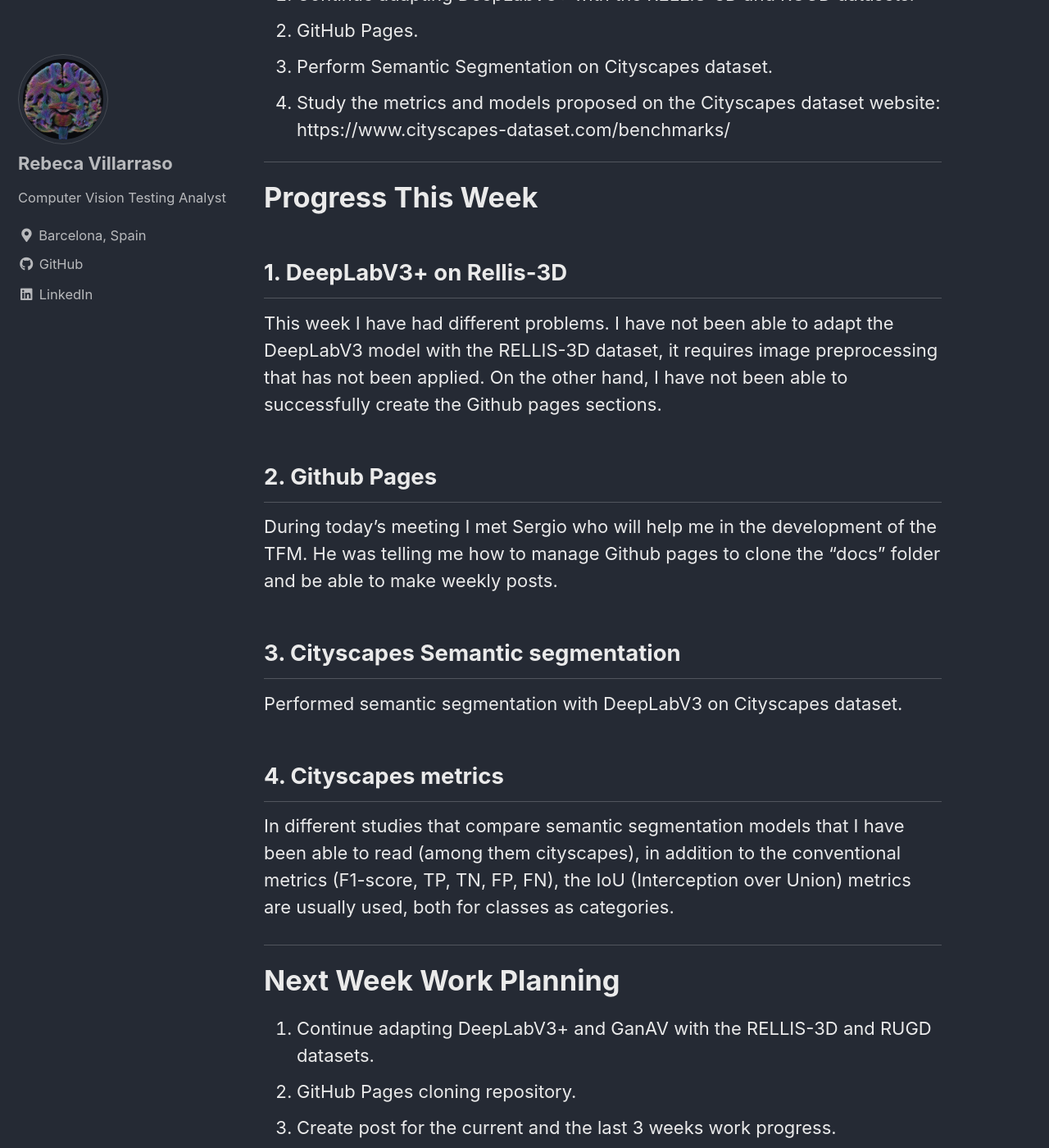
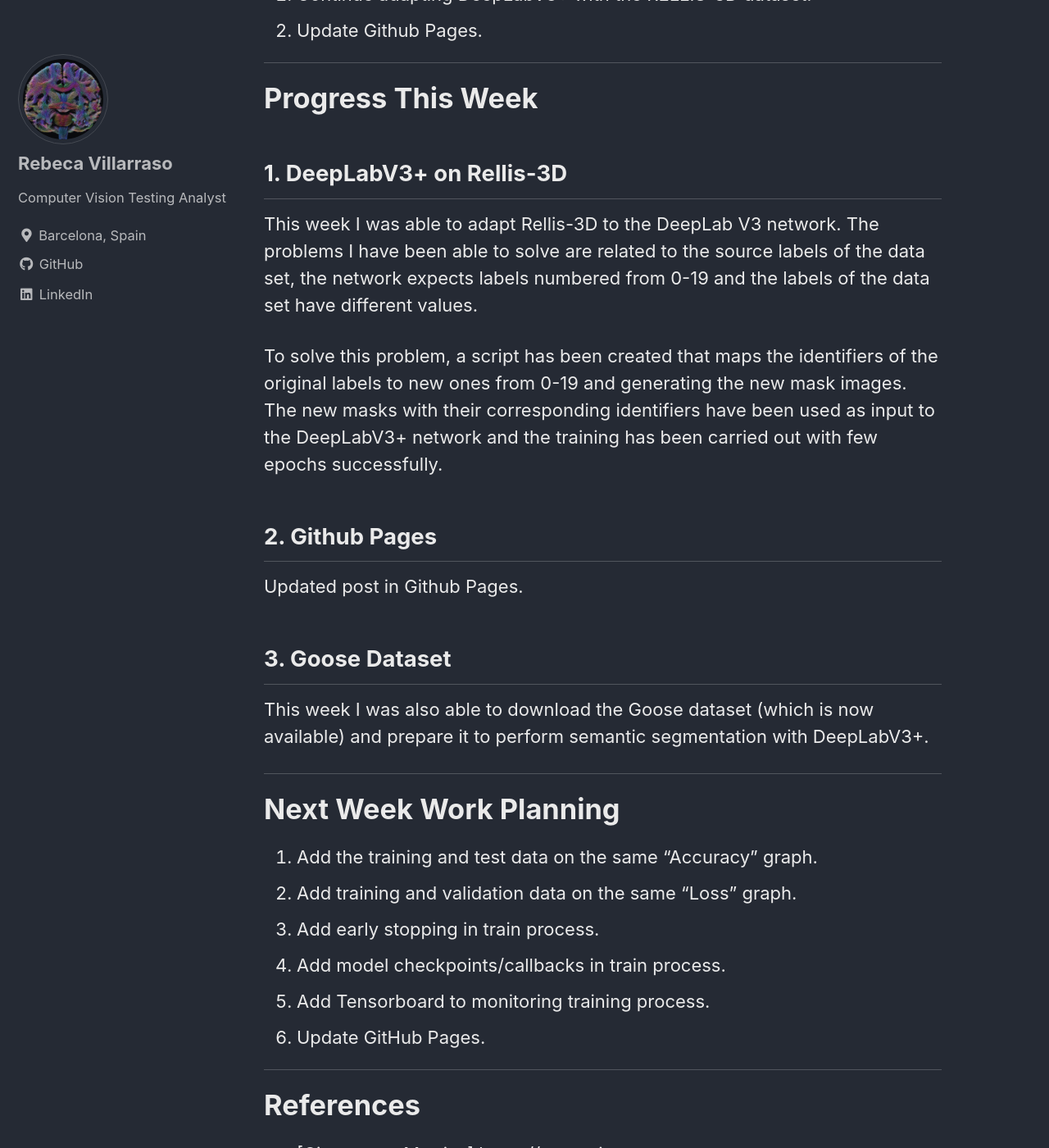
Before and after one commit to RoboticsLabURJC/2024-tfm-rebeca-villaraso, a Jekyll site: the page built from docs/_posts/2024-04-19-Week-4-5.md, in a window 1280 px wide and 1400 px high, scrolled down 321 px. Shown: the whole window at 82% size. Built offline with Jekyll 4.4.1, drawn with Linux system fonts in a browser that asks for light colours; cached includes are drawn as plain includes; some of the changed text lies outside the part shown.

Commit message:
Update 2024-04-19-Week-4-5.md

```diff
--- a/docs/_posts/2024-04-19-Week-4-5.md
+++ b/docs/_posts/2024-04-19-Week-4-5.md
@@ -1,21 +1,18 @@
 ---
-title: "Week 2 - Semantic segmentation and Github Pages"
+title: "Week 4-5 - Semantic segmentation and Github Pages III"
 image: ../assets/images/logo.png
 categories:
   - Weekly Log
 tags:
   - Semantic segmentation
   - Github pages
-  - Cityscapes metrics
 
 ---
 
 # Objectives
 
-1. Continue adapting DeepLabV3+ with the RELLIS-3D and RUGD datasets.
-2. GitHub Pages.
-3. Perform Semantic Segmentation on Cityscapes dataset.
-4. Study the metrics and models proposed on the Cityscapes dataset website: https://www.cityscapes-dataset.com/benchmarks/
+1. Continue adapting DeepLabV3+ with the RELLIS-3D dataset.
+2. Update Github Pages.
 
 ---
 
@@ -23,27 +20,28 @@ tags:
 
 ## 1. DeepLabV3+ on Rellis-3D
 
-This week I have had different problems. I have not been able to adapt the DeepLabV3 model with the RELLIS-3D dataset, it requires image preprocessing that has not been applied. On the other hand, I have not been able to successfully create the Github pages sections.
+This week I was able to adapt Rellis-3D to the DeepLab V3 network. The problems I have been able to solve are related to the source labels of the data set, the network expects labels numbered from 0-19 and the labels of the data set have different values.
+
+To solve this problem, a script has been created that maps the identifiers of the original labels to new ones from 0-19 and generating the new mask images. The new masks with their corresponding identifiers have been used as input to the DeepLabV3+ network and the training has been carried out with few epochs successfully.
 
 ## 2. Github Pages
 
-During today's meeting I met Sergio who will help me in the development of the TFM. He was telling me how to manage Github pages to clone the "docs" folder and be able to make weekly posts.
+Updated post in Github Pages.
 
-## 3. Cityscapes Semantic segmentation
+## 3. Goose Dataset
 
-Performed semantic segmentation with DeepLabV3 on Cityscapes dataset.
-
-## 4. Cityscapes metrics
-
-In different studies that compare semantic segmentation models that I have been able to read (among them cityscapes), in addition to the conventional metrics (F1-score, TP, TN, FP, FN), the IoU (Interception over Union) metrics are usually used, both for classes as categories.
+This week I was also able to download the Goose dataset (which is now available) and prepare it to perform semantic segmentation with DeepLabV3+.
 
 ---
 
 # Next Week Work Planning
 
-  1. Continue adapting DeepLabV3+ and GanAV with the RELLIS-3D and RUGD datasets.
-  2. GitHub Pages cloning repository.
-  3. Create post for the current and the last 3 weeks work progress.
+  1. Add the training and test data on the same "Accuracy" graph.
+  2. Add training and validation data on the same "Loss" graph.
+  3. Add early stopping in train process.
+  4. Add model checkpoints/callbacks in train process.
+  5. Add Tensorboard to monitoring training process.
+  3. Update GitHub Pages.
 
 
 ---
```
